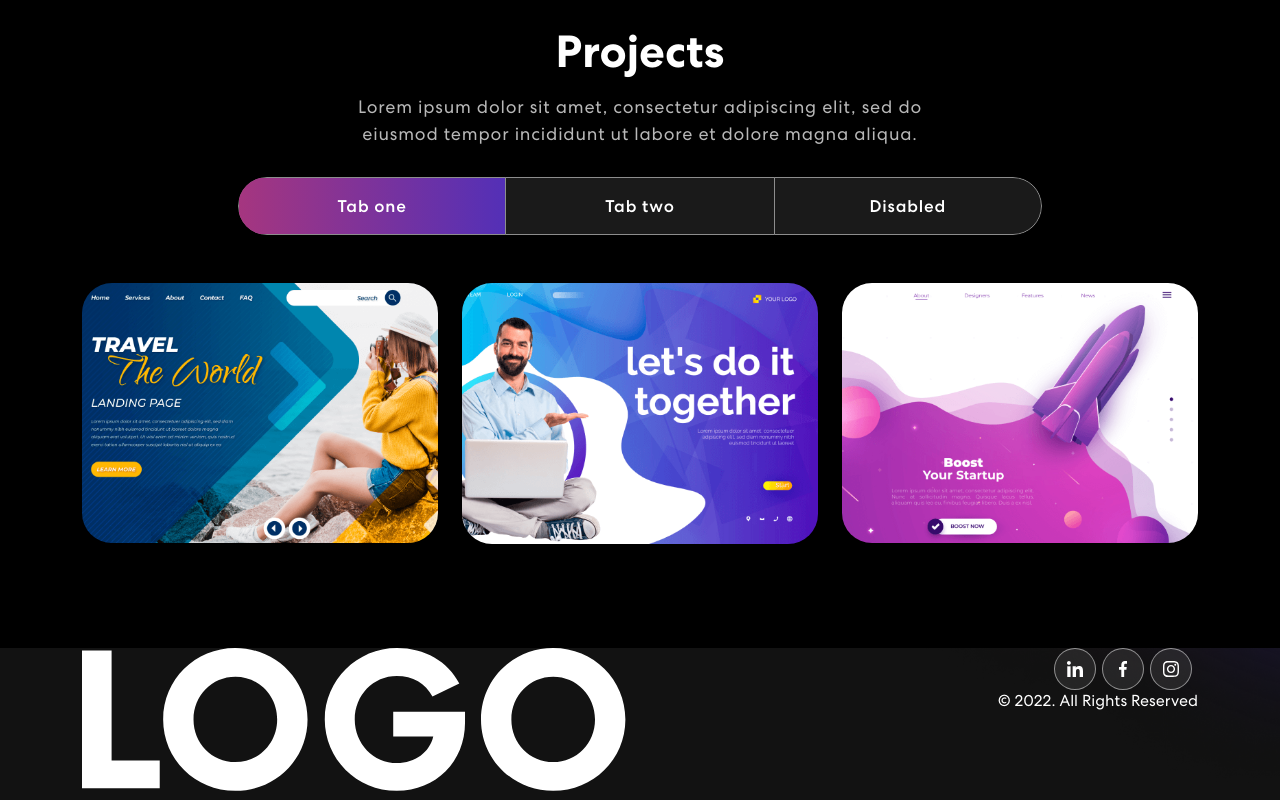
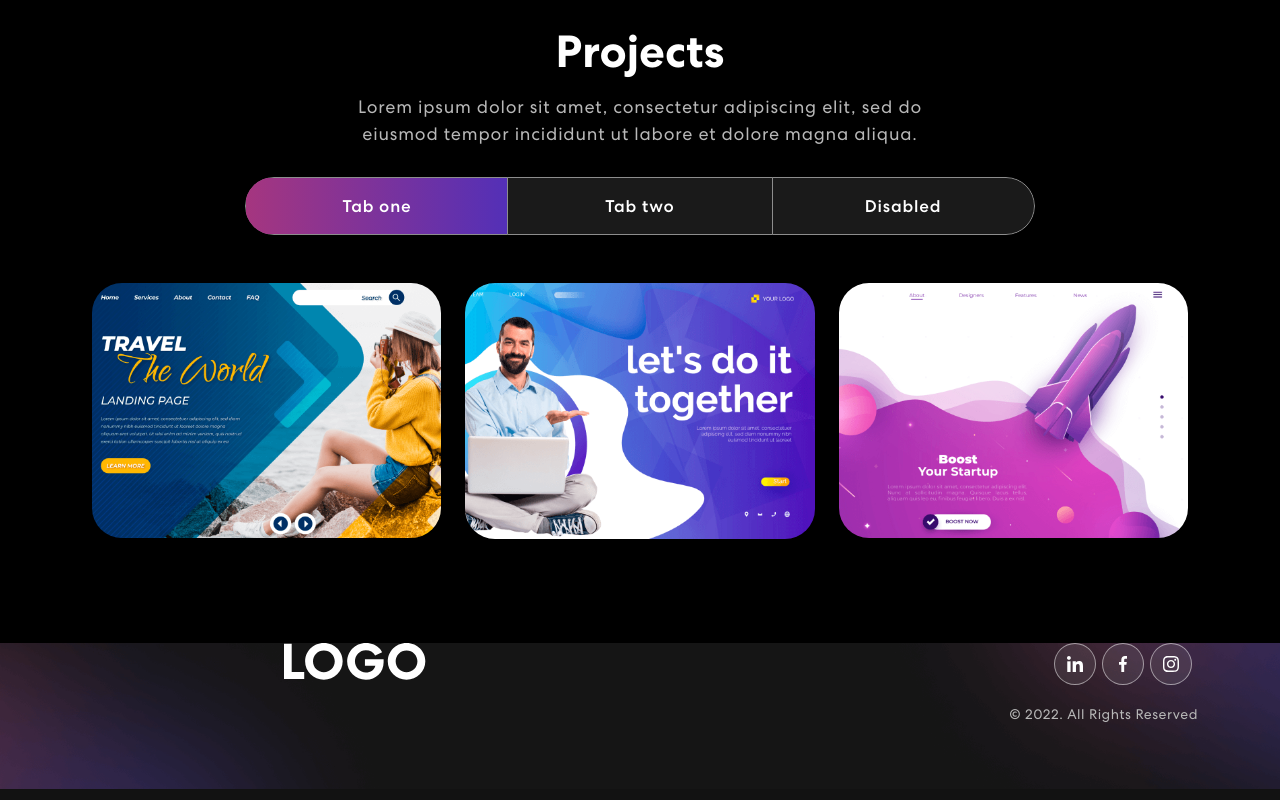
Before and after one commit to fatimahpatel/personal_portfolio, a React (Create React App) app: page / in a window 1280 px wide. Shown: the part 1385-2185 px from the top of the page. Built offline with nearby package versions, Linux system fonts and the light colour scheme.

Commit message:
edited css for footer

```diff
--- a/src/App.css
+++ b/src/App.css
@@ -378,7 +378,7 @@
 
 /************ Projects Css ************/
 .project {
-  padding: 80px 0;
+  padding: 80px;
   position: relative;
   background-color: black;
 }
@@ -507,9 +507,29 @@
   z-index: -4;
 }
 
+/* §§§§§§§§ Footer CSS §§§§§§§ */
 
+.footer{
+  padding: 0 0 50px 0;
+  background-image: url('./assets/img/footer-bg.png');
+  background-position: center center;
+  background-size: cover;
+  background-repeat: no-repeat;
+}
 
+.footer img{
+  width: 26%;
+}
 
+.footer p{
+  font-weight: 400;
+  font-size: 14px;
+  color: #B8B8B8;
+  letter-spacing: 0.5px;
+  margin-top: 20px;
+}
+
+/* §§§§§§§ App CSS §§§§§§§ */
 
 .App {
   text-align: center;
```
